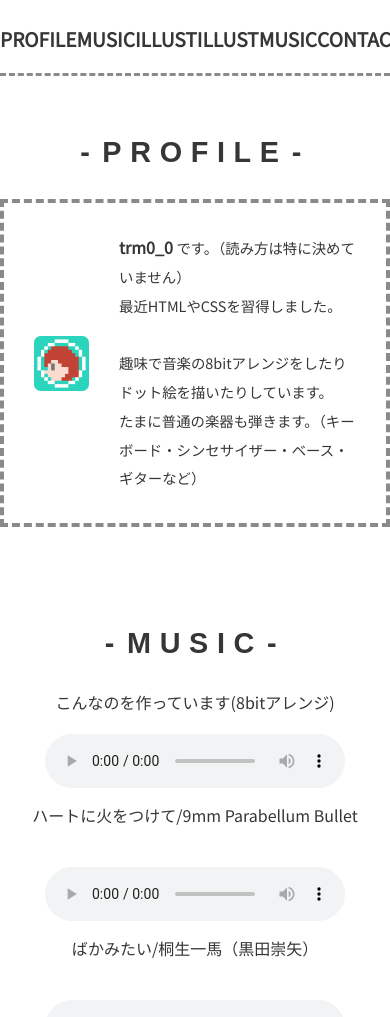
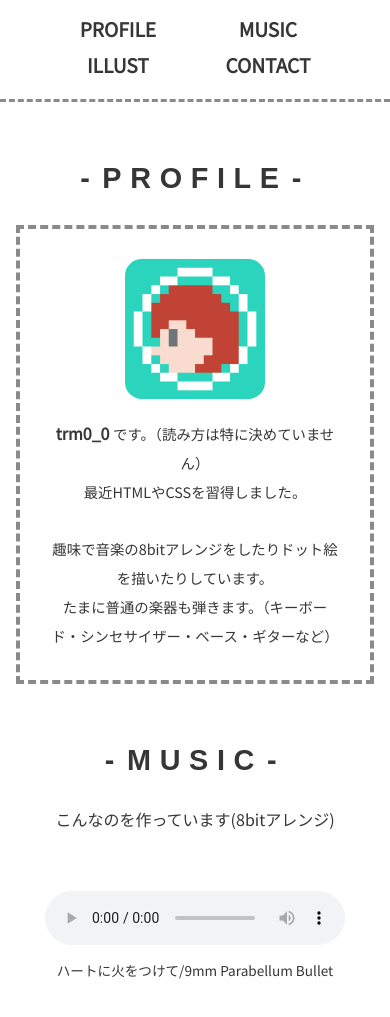
Before and after one commit to trm0-0/trm0-0.github.io, a plain HTML site: page index.html in a window 390 px wide. Shown: the part 189-1206 px from the top of the page. Drawn offline with Linux system fonts and the light colour scheme; some packages are replaced by stand-ins of ours; a web font is replaced by a local one.

Commit message:
Add files via upload

```diff
--- a/css/style.css
+++ b/css/style.css
@@ -32,12 +32,12 @@ ul {
 
 
 .container{
-  max-width: 800px;
+  max-width: 960px;
   margin: 0 auto 0;
 }
 
 main{
-  max-width: 700px;
+  max-width: 800px;
   margin: 0 auto;
 }
 
@@ -91,6 +91,10 @@ nav a:hover{
   opacity: 0.8;
 }
 
+.spnav{
+  display: none;
+}
+
 
 section{
   margin-bottom: 100px;
@@ -116,6 +120,7 @@ section>p{
   align-items: center;
 }
 #profile img{
+  min-width: 140px;
   border-radius: 12%;
 }
 
@@ -143,14 +148,19 @@ section>p{
 }
 
 .audios{
-  margin-bottom: 40px;
+  margin: 40px 0;
+  justify-content: space-between;
+  flex-wrap: wrap;
 }
+
 .audios li{
-  padding: 20px 0;
+  display: inline-block;
+  padding: 20px 2%;
 }
 
 .audios li p{
   padding-top: 10px;
+  font-size: 0.85rem;
 }
 
 #music .more p{
@@ -174,6 +184,9 @@ section>p{
   opacity: 0.8;
 }
 
+.audios h2{
+  margin-bottom: 20px;
+}
 
 
 #illust .images{
@@ -213,3 +226,65 @@ footer{
   padding: 20px 0;
   font-size: 0.75rem;
 }
+
+
+@media screen and (max-width:760px){
+  header h1{
+    font-size: 1.2rem;
+    margin-top: 10px;
+  }
+
+  section{
+    margin-bottom: 60px;
+  }
+
+  nav{
+    margin: 40px auto 20px;
+    font-weight: bold;
+    font-size: 1.2rem;
+  }
+  nav li{
+    text-align: center;
+    display: block;
+  }
+  nav ul{
+    max-width: 300px;
+    height: 64px;
+    flex-direction: column;
+    flex-wrap: wrap;
+    margin: 0 auto 0;
+  }
+
+  .pcnav{
+    display: none;
+  }
+  .spnav{
+    display:inline-block;
+  }
+
+  main{
+    padding: 0 4% 0;
+  }
+
+  #profile .content{
+    flex-direction: column;
+  }
+
+  #profile .icon{
+    justify-content: center;
+  }
+
+  #profile .text{
+    padding-left: 0;
+    padding-top: 20px;
+    text-align: center;
+  }
+
+  #music .audios{
+    flex-direction: column;
+  }
+
+  .audios li{
+    display: block;
+  }
+}
```
